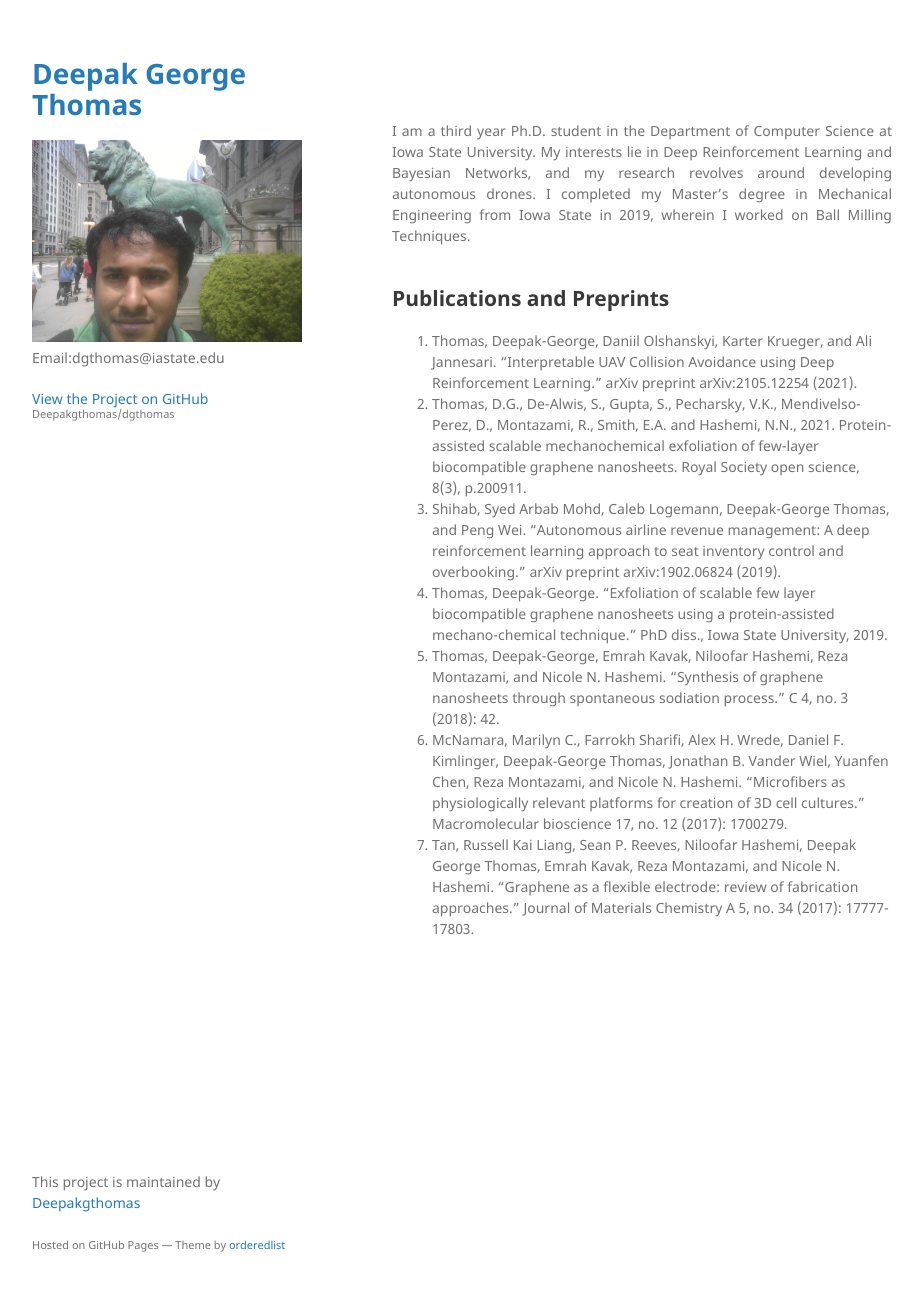
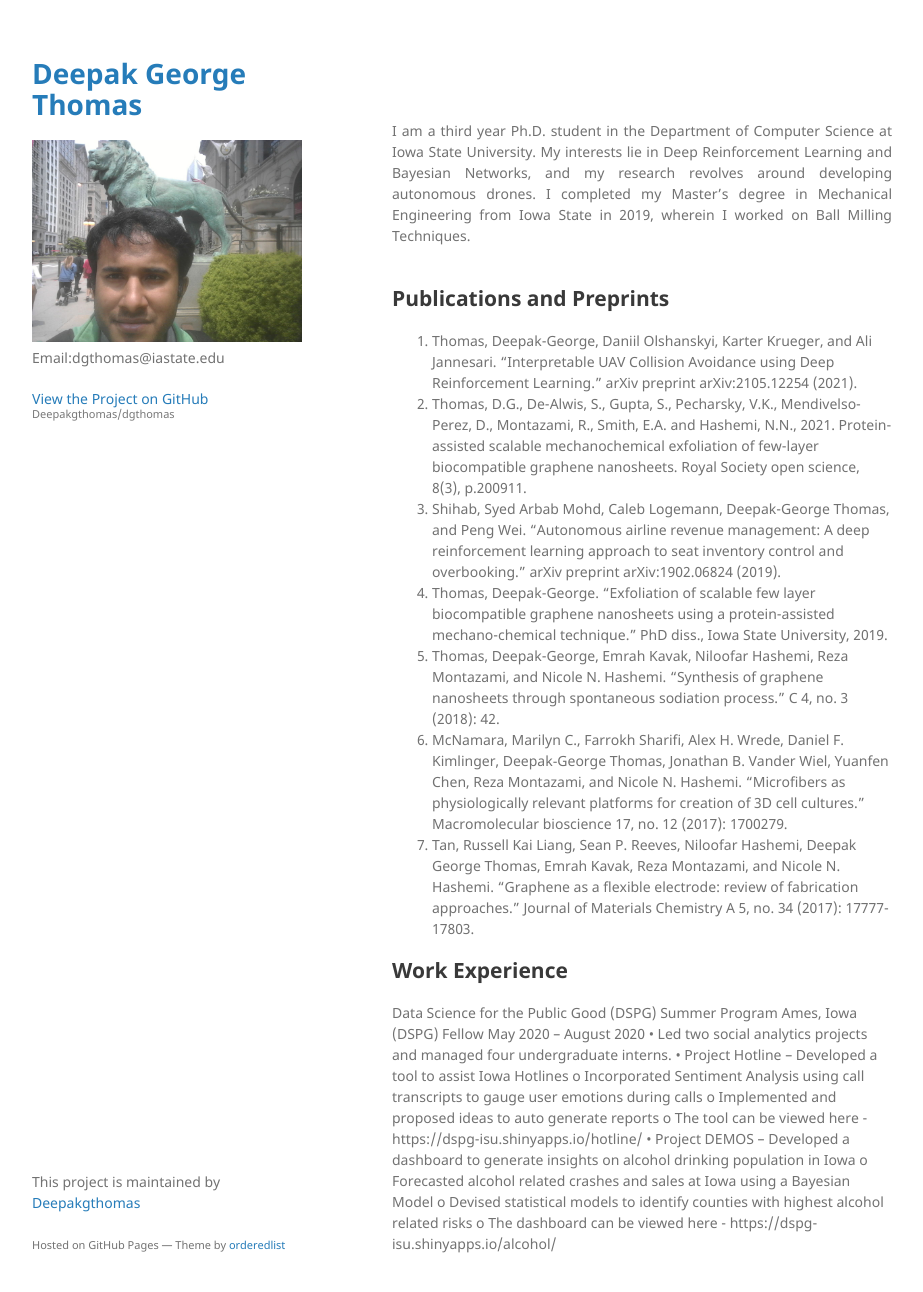
Before and after one commit to Deepakgthomas/dgthomas, a Jekyll site: the page built from index.md, in a window 1280 px wide and 1324 px high. Shown: the top 1292 px of the window, without its empty margins (178-1101 px from the left). Built offline with Jekyll 4.4.1, drawn with Linux system fonts in a browser that asks for light colours; our own code applies the rules of GitHub Pages for plain Markdown files.

Commit message:
Update index.md

```diff
--- a/index.md
+++ b/index.md
@@ -10,3 +10,17 @@
 5. Thomas, Deepak-George, Emrah Kavak, Niloofar Hashemi, Reza Montazami, and Nicole N. Hashemi. "Synthesis of graphene nanosheets through spontaneous sodiation process." C 4, no. 3 (2018): 42.
 6. McNamara, Marilyn C., Farrokh Sharifi, Alex H. Wrede, Daniel F. Kimlinger, Deepak‐George Thomas, Jonathan B. Vander Wiel, Yuanfen Chen, Reza Montazami, and Nicole N. Hashemi. "Microfibers as physiologically relevant platforms for creation of 3D cell cultures." Macromolecular bioscience 17, no. 12 (2017): 1700279.
 7. Tan, Russell Kai Liang, Sean P. Reeves, Niloofar Hashemi, Deepak George Thomas, Emrah Kavak, Reza Montazami, and Nicole N. Hashemi. "Graphene as a flexible electrode: review of fabrication approaches." Journal of Materials Chemistry A 5, no. 34 (2017): 17777-17803. <br>
+
+## Work Experience
+
+Data Science for the Public Good (DSPG) Summer Program                                                       Ames, Iowa
+(DSPG) Fellow						                   May 2020 – August 2020
+•	Led two social analytics projects and managed four undergraduate interns.
+•	Project Hotline – Developed a tool to assist Iowa Hotlines
+o	Incorporated Sentiment Analysis using call transcripts to gauge user emotions during calls
+o	Implemented and proposed ideas to auto generate reports
+o	The tool can be viewed here - https://dspg-isu.shinyapps.io/hotline/
+•	Project DEMOS – Developed a dashboard to generate insights on alcohol drinking population in Iowa
+o	Forecasted alcohol related crashes and sales at Iowa using a Bayesian Model
+o	Devised statistical models to identify counties with highest alcohol related risks
+o	The dashboard can be viewed here - https://dspg-isu.shinyapps.io/alcohol/
```
